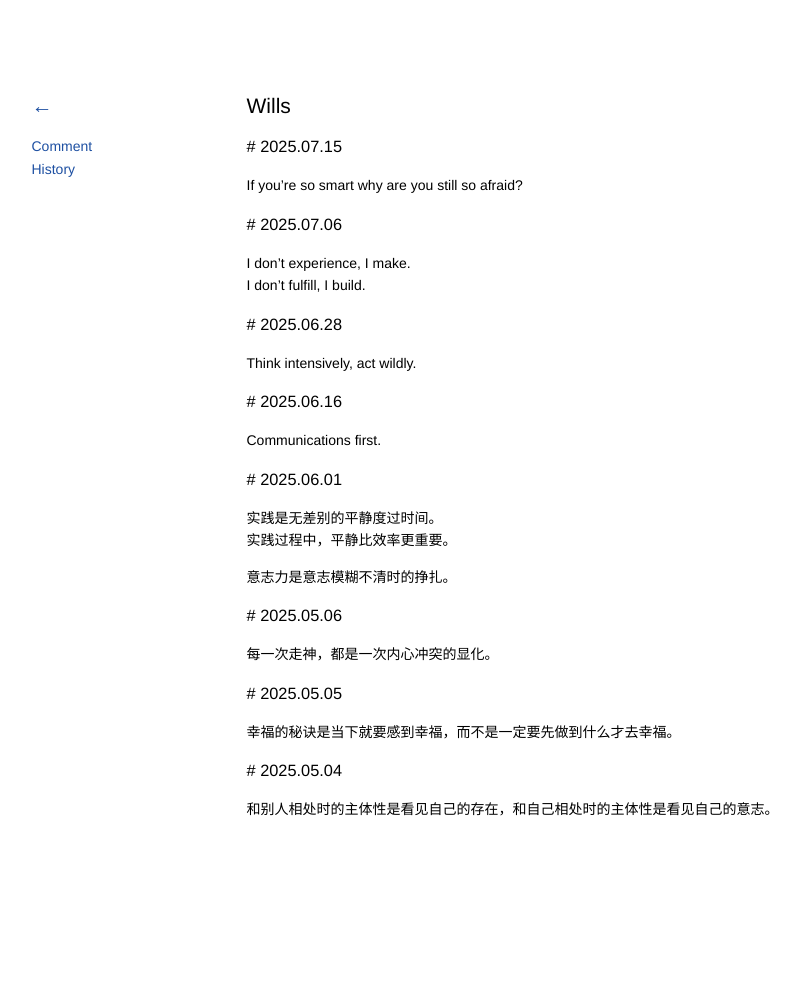
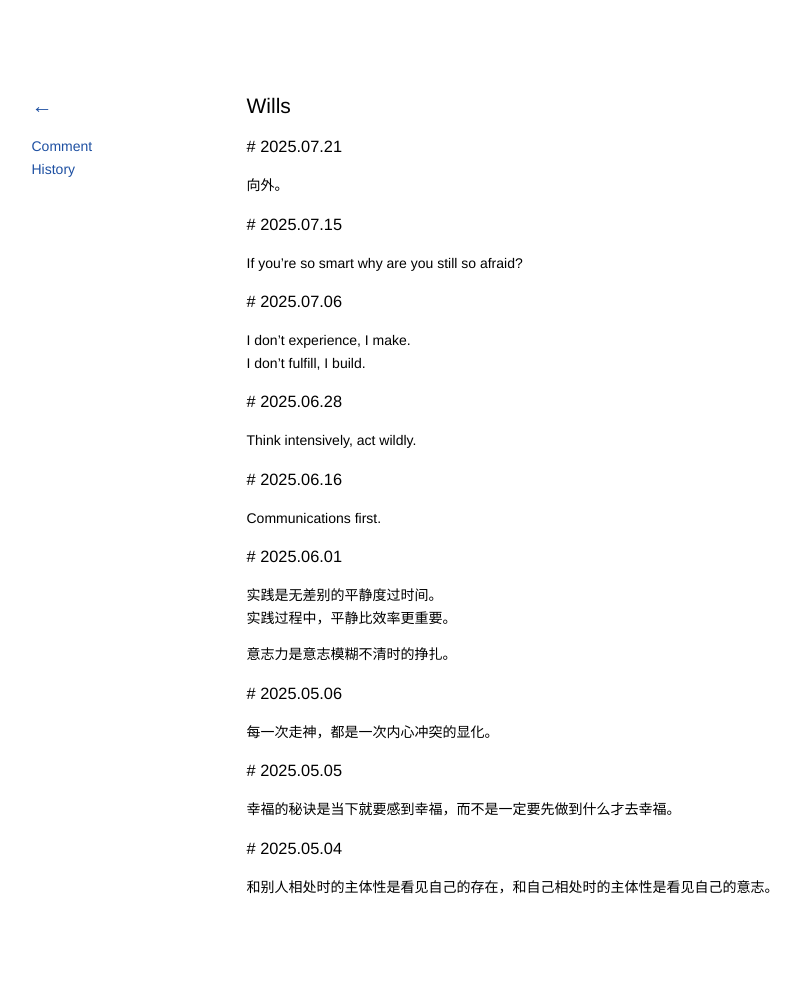
Before and after one commit to kidlj/awei, a Jekyll site: the page built from _wiki/wills.md, in a window 1280 px wide. Shown: the whole page, without its empty margins (101-902 px from the left). Built offline with Jekyll 4.4.1, drawn with Linux system fonts in a browser that asks for light colours; before the commit the page ends 913 px from its top, so only the background shows below that.

Commit message:
update wills

```diff
--- a/_wiki/wills.md
+++ b/_wiki/wills.md
@@ -1,6 +1,10 @@
 ---
 title: Wills
 ---
+
+### 2025.07.21
+
+向外。
 
 ### 2025.07.15
 
```
